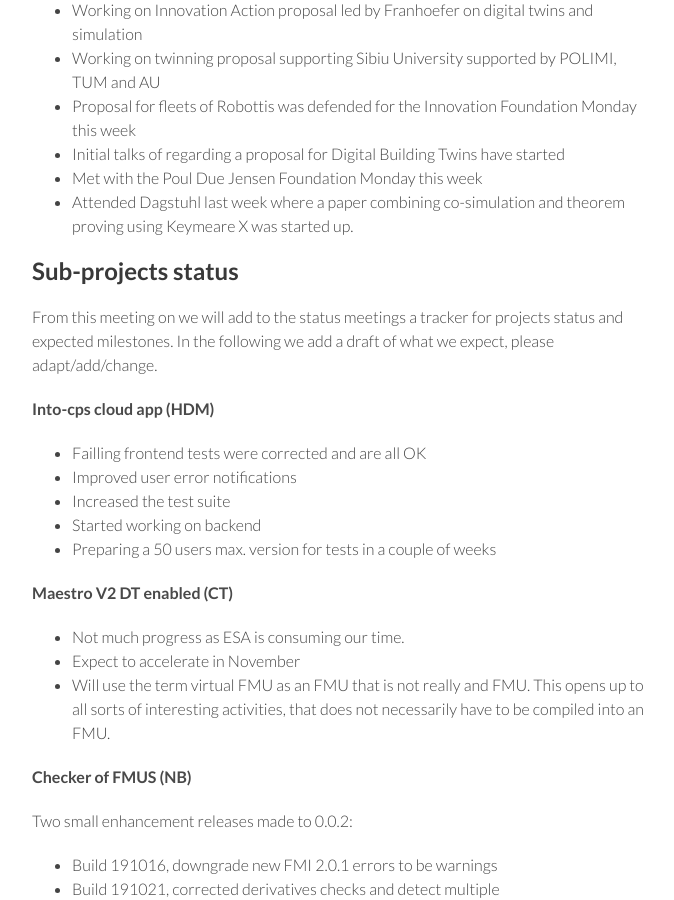
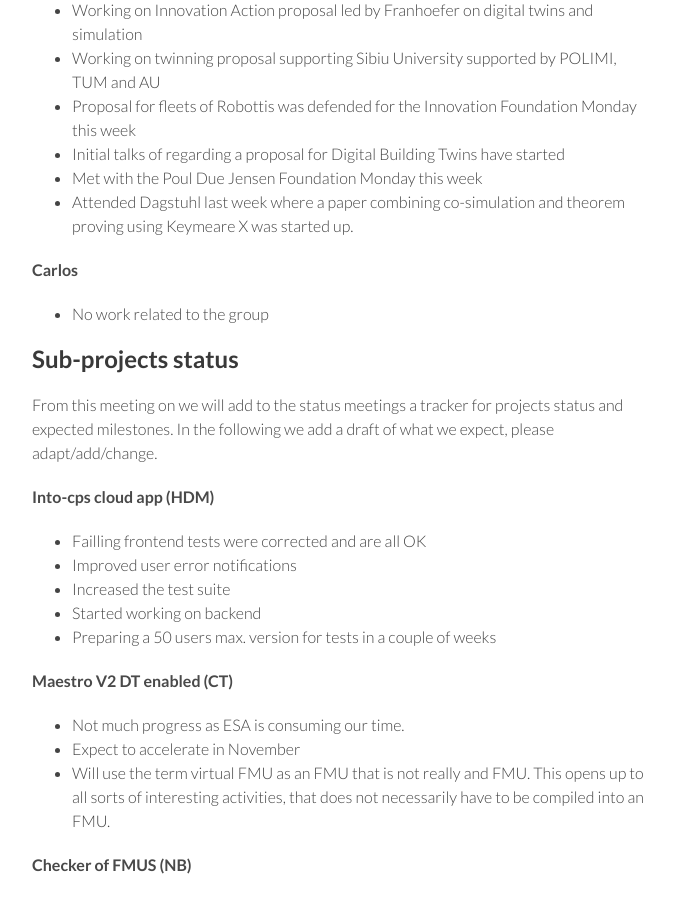
Before and after one commit to digitaltwincentre/digitaltwincentre.github.io, a Jekyll site: the page built from _biweeklies/Biweekly-7.md, in a window 1280 px wide and 900 px high, scrolled down 1078 px. Shown: the whole window, without its empty margins (418-1092 px from the left). Built offline with Jekyll 4.4.1, drawn with Linux system fonts in a browser that asks for light colours; nearby versions of some CDN libraries.

Commit message:
Update Biweekly-7.md

```diff
--- a/_biweeklies/Biweekly-7.md
+++ b/_biweeklies/Biweekly-7.md
@@ -51,6 +51,9 @@ private information must be stored elsewhere.  -->
 * Met with the Poul Due Jensen Foundation Monday this week
 * Attended Dagstuhl last week where a paper combining co-simulation and theorem proving using Keymeare X was started up.
 
+#### Carlos
+* No work related to the group
+
 ## Sub-projects status
 
 From this meeting on we will add to the status meetings a tracker
```
